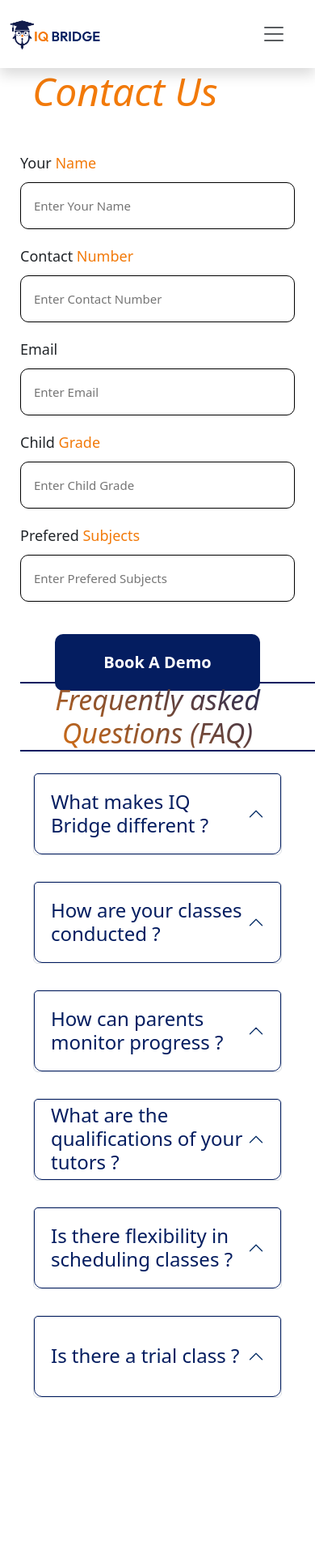
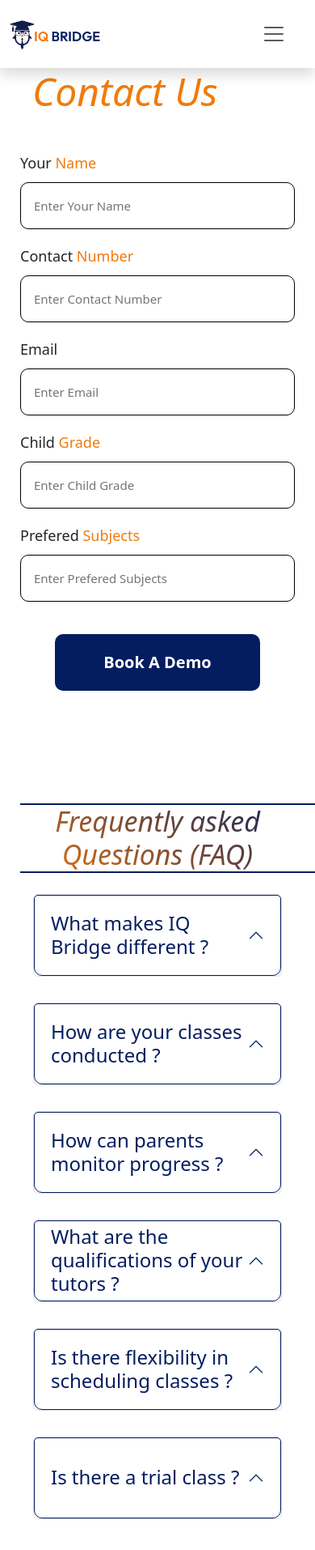
Before and after one commit to dilip2k04/hostinger, a React (Vite) app: page /contact-us in a window 390 px wide. Shown: the top 1914 px of the page at 81% size. Built offline with nearby package versions, Linux system fonts and the light colour scheme.

Commit message:
Revert "Contact Us Spacing Done in Mobile View"
This reverts commit e167bdb76c7269bc9cdebe72dda71d0290f402aa.

```diff
--- a/src/pages/Contact/Contact.css
+++ b/src/pages/Contact/Contact.css
@@ -10,31 +10,19 @@
 
 }
 
-.form_tab{
-    padding: 0 50px;
-    margin-bottom: 30px;
-    height: 700px !important;
-}
-.accordions_tab{
+.form_tab, .accordions_tab{
     padding: 0 50px;
     margin-bottom: 30px;
 }
 .faq_section{
-    margin-top: 0px;
+    margin-top: -120px;
     padding-bottom: 30px;
 }
 
 @media (max-width: 768px) {
-    .form_tab{
+    .form_tab, .accordions_tab{
         padding: 0 25px;
         margin-bottom: 30px;
-        height: 630px !important;
-    }
-    .accordions_tab{
-        padding: 0 25px;
-        margin-bottom: 30px;
-        height: 950px !important;
-        margin-bottom: 0;
     }
     .contact_title{
         margin-left: 40px;
--- a/src/pages/Contact/Contact.jsx
+++ b/src/pages/Contact/Contact.jsx
@@ -171,7 +171,7 @@ export default function Contact() {
           </form>
         </div>
       </div>
-      <div className="faq_section" style={{height:'auto'}}>
+      <div className="faq_section">
         <Tab title="Frequently asked Questions (FAQ)" is_title={true} />
         <div className="accordions_tab d-flex  row g-0">
           {accordion_data.map((acc, idx) => {
```
